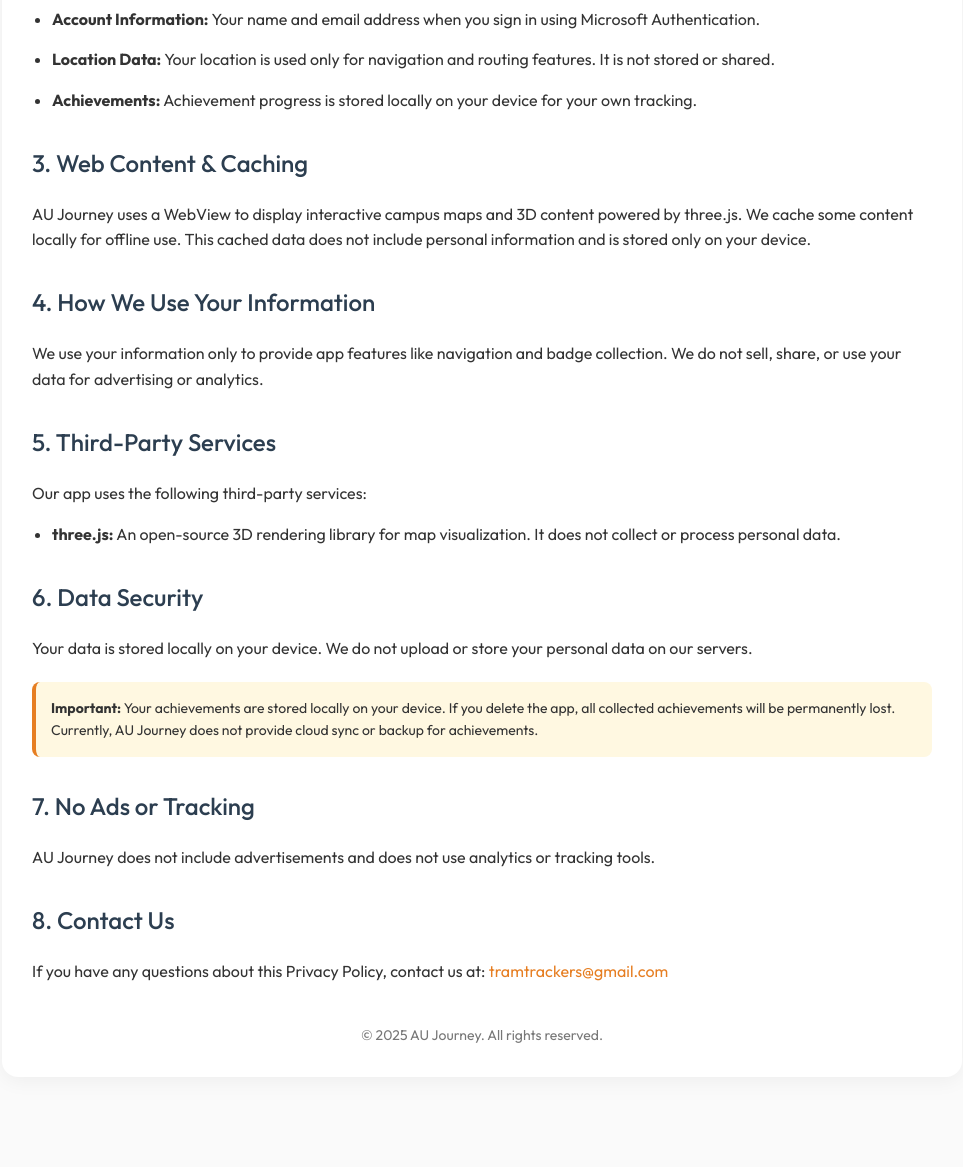
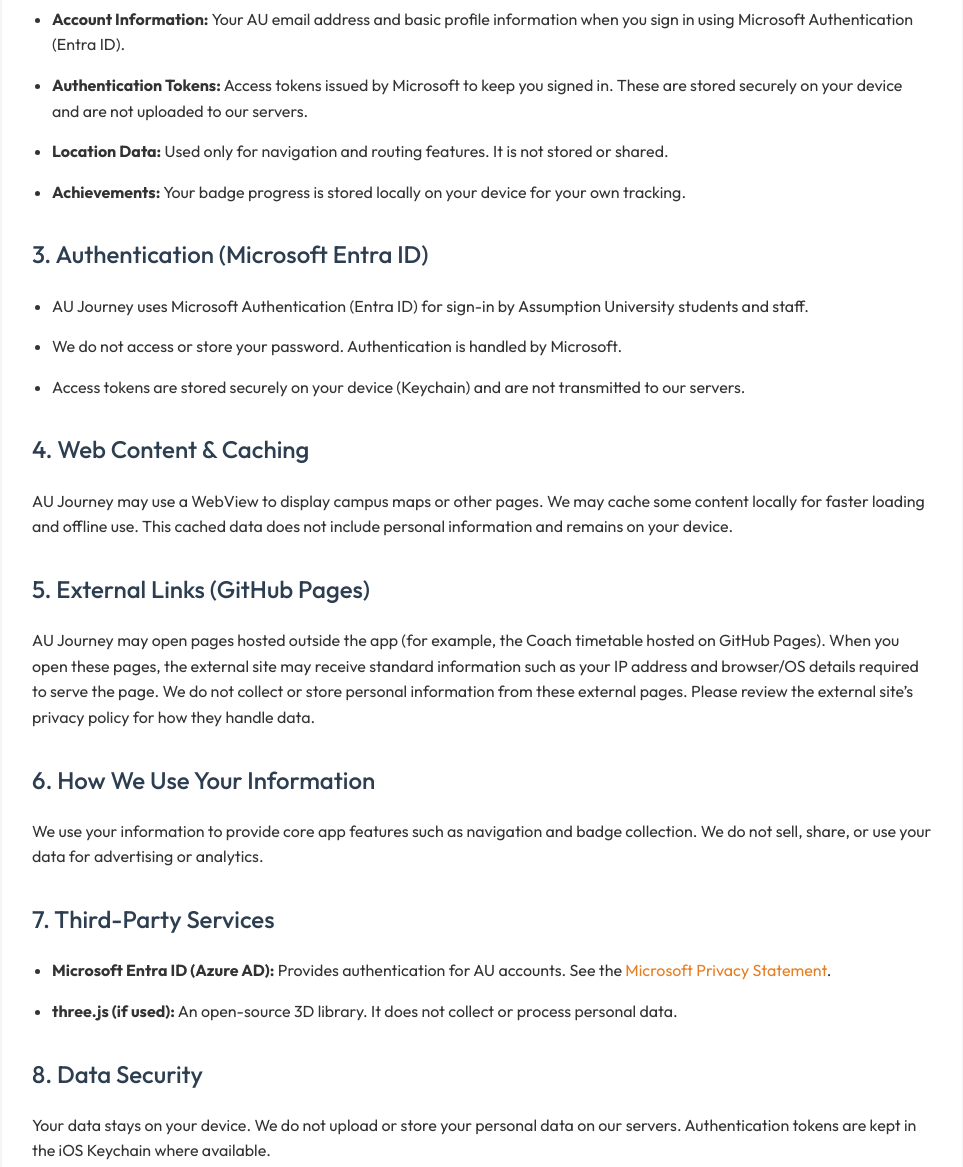
Before and after one commit to AU-Journey/au-journey-legal, a plain HTML site: page privacy-policy/index.html in a window 1280 px wide. Shown: the part 380-1547 px from the top of the page, without its empty margins (158-1121 px from the left). Before the commit the page ends 1477 px from the top, so only its background shows below. Drawn offline with Linux system fonts and the light colour scheme.

Commit message:
Update index.html
update login MSAL to privacy policy

```diff
--- a/privacy-policy/index.html
+++ b/privacy-policy/index.html
@@ -1,8 +1,8 @@
 <!DOCTYPE html>
 <html lang="en">
 <head>
-  <meta charset="UTF-8">
-  <meta name="viewport" content="width=device-width, initial-scale=1.0">
+  <meta charset="UTF-8" />
+  <meta name="viewport" content="width=device-width, initial-scale=1.0"/>
   <title>AU Journey - Privacy Policy</title>
 
   <!-- Outfit Font -->
@@ -17,7 +17,6 @@
       color: #333;
       line-height: 1.6;
     }
-
     .container {
       max-width: 900px;
       margin: auto;
@@ -26,53 +25,36 @@
       border-radius: 16px;
       box-shadow: 0 4px 20px rgba(0,0,0,0.05);
     }
-
     h1 {
       font-weight: 500; /* Outfit-Medium */
       text-align: center;
       color: #E67E22; /* AU Journey Orange */
       margin-bottom: 10px;
     }
-
     h2 {
       font-weight: 500;
       color: #2c3e50;
       margin-top: 30px;
     }
-
     p, li {
       font-weight: 400; /* Outfit-Regular */
       margin-bottom: 15px;
     }
-
     .update-date {
       text-align: center;
       font-size: 14px;
       color: #777;
       margin-bottom: 30px;
     }
-
-    ul {
-      padding-left: 20px;
-      margin-bottom: 15px;
-    }
-
-    a {
-      color: #E67E22;
-      text-decoration: none;
-    }
-
-    a:hover {
-      text-decoration: underline;
-    }
-
+    ul { padding-left: 20px; margin-bottom: 15px; }
+    a { color: #E67E22; text-decoration: none; }
+    a:hover { text-decoration: underline; }
     footer {
       text-align: center;
       font-size: 14px;
       color: #777;
       margin-top: 40px;
     }
-
     .warning {
       background-color: #fff8e1;
       border-left: 4px solid #E67E22;
@@ -87,42 +69,55 @@
 <body>
   <div class="container">
     <h1>Privacy Policy</h1>
-    <p class="update-date">Last updated: July 2025</p>
+    <p class="update-date">Last updated: September 2025</p>
 
     <h2>1. Introduction</h2>
     <p>Welcome to AU Journey. Your privacy is important to us. This Privacy Policy explains how we collect, use, and protect your information when you use our mobile application.</p>
 
     <h2>2. Information We Collect</h2>
     <ul>
-      <li><strong>Account Information:</strong> Your name and email address when you sign in using Microsoft Authentication.</li>
-      <li><strong>Location Data:</strong> Your location is used only for navigation and routing features. It is not stored or shared.</li>
-      <li><strong>Achievements:</strong> Achievement progress is stored locally on your device for your own tracking.</li>
+      <li><strong>Account Information:</strong> Your AU email address and basic profile information when you sign in using Microsoft Authentication (Entra ID).</li>
+      <li><strong>Authentication Tokens:</strong> Access tokens issued by Microsoft to keep you signed in. These are stored securely on your device and are not uploaded to our servers.</li>
+      <li><strong>Location Data:</strong> Used only for navigation and routing features. It is not stored or shared.</li>
+      <li><strong>Achievements:</strong> Your badge progress is stored locally on your device for your own tracking.</li>
     </ul>
 
-    <h2>3. Web Content & Caching</h2>
-    <p>AU Journey uses a WebView to display interactive campus maps and 3D content powered by three.js. We cache some content locally for offline use. This cached data does not include personal information and is stored only on your device.</p>
-
-    <h2>4. How We Use Your Information</h2>
-    <p>We use your information only to provide app features like navigation and badge collection. We do not sell, share, or use your data for advertising or analytics.</p>
-
-    <h2>5. Third-Party Services</h2>
-    <p>Our app uses the following third-party services:</p>
+    <h2>3. Authentication (Microsoft Entra ID)</h2>
     <ul>
-<!--       <li><strong>Microsoft Authentication:</strong> For secure sign-in. View their policy: <a href="https://privacy.microsoft.com/en-us/privacystatement" target="_blank">Microsoft Privacy Statement</a>.</li> -->
-      <li><strong>three.js:</strong> An open-source 3D rendering library for map visualization. It does not collect or process personal data.</li>
+      <li>AU Journey uses Microsoft Authentication (Entra ID) for sign-in by Assumption University students and staff.</li>
+      <li>We do not access or store your password. Authentication is handled by Microsoft.</li>
+      <li>Access tokens are stored securely on your device (Keychain) and are not transmitted to our servers.</li>
     </ul>
 
-    <h2>6. Data Security</h2>
-    <p>Your data is stored locally on your device. We do not upload or store your personal data on our servers.</p>
+    <h2>4. Web Content & Caching</h2>
+    <p>AU Journey may use a WebView to display campus maps or other pages. We may cache some content locally for faster loading and offline use. This cached data does not include personal information and remains on your device.</p>
+
+    <h2>5. External Links (GitHub Pages)</h2>
+    <p>AU Journey may open pages hosted outside the app (for example, the Coach timetable hosted on GitHub Pages). When you open these pages, the external site may receive standard information such as your IP address and browser/OS details required to serve the page. We do not collect or store personal information from these external pages. Please review the external site’s privacy policy for how they handle data.</p>
+
+    <h2>6. How We Use Your Information</h2>
+    <p>We use your information to provide core app features such as navigation and badge collection. We do not sell, share, or use your data for advertising or analytics.</p>
+
+    <h2>7. Third-Party Services</h2>
+    <ul>
+      <li><strong>Microsoft Entra ID (Azure AD):</strong> Provides authentication for AU accounts. See the <a href="https://privacy.microsoft.com/privacystatement" target="_blank" rel="noopener">Microsoft Privacy Statement</a>.</li>
+      <li><strong>three.js (if used):</strong> An open-source 3D library. It does not collect or process personal data.</li>
+    </ul>
+
+    <h2>8. Data Security</h2>
+    <p>Your data stays on your device. We do not upload or store your personal data on our servers. Authentication tokens are kept in the iOS Keychain where available.</p>
 
     <div class="warning">
-      <strong>Important:</strong> Your achievements are stored locally on your device. If you delete the app, all collected achievements will be permanently lost. Currently, AU Journey does not provide cloud sync or backup for achievements.
+      <strong>Important:</strong> Your achievements are stored locally on your device. If you delete the app, all collected achievements will be permanently lost. AU Journey does not currently provide cloud sync or backup for achievements.
     </div>
 
-    <h2>7. No Ads or Tracking</h2>
-    <p>AU Journey does not include advertisements and does not use analytics or tracking tools.</p>
+    <h2>9. Beta / Preview Features</h2>
+    <p>Some features (e.g., Coach live tracking) may be marked as “Beta” while we complete hardware and service integrations. These features follow the same privacy practices described in this policy and do not collect additional personal data. Functionality may change as we improve the service.</p>
 
-    <h2>8. Contact Us</h2>
+    <h2>10. No Ads or Tracking</h2>
+    <p>AU Journey does not include advertisements and does not use analytics or cross-app tracking tools.</p>
+
+    <h2>11. Contact Us</h2>
     <p>If you have any questions about this Privacy Policy, contact us at: <a href="mailto:tramtrackers@gmail.com">tramtrackers@gmail.com</a></p>
 
     <footer>
```
